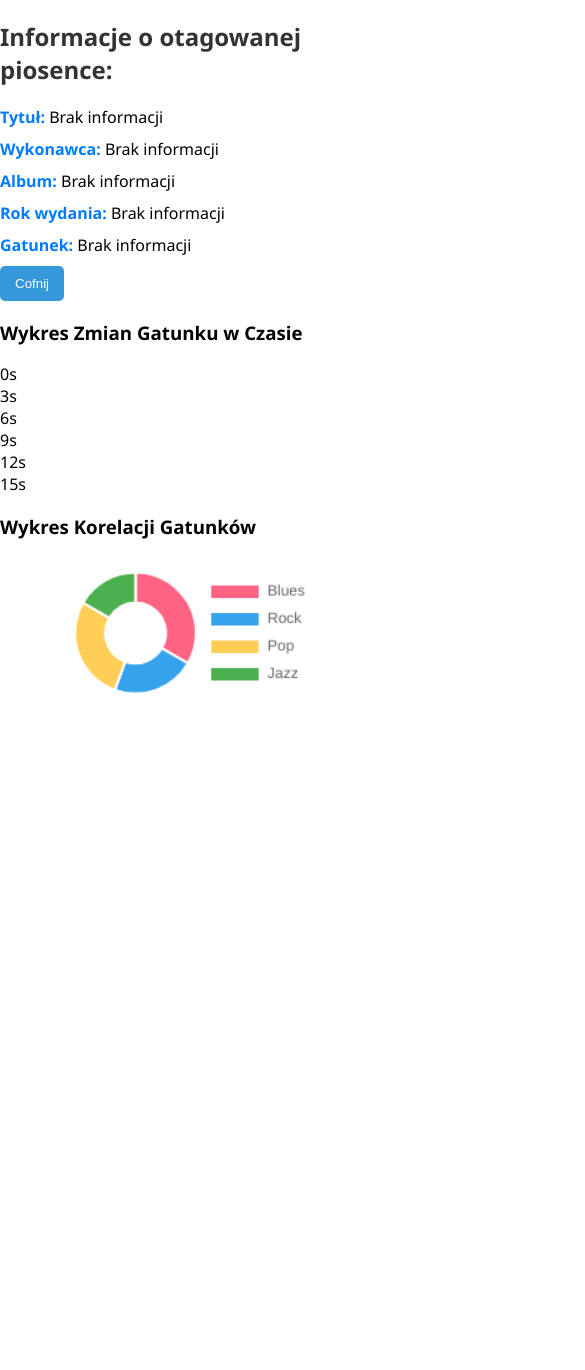
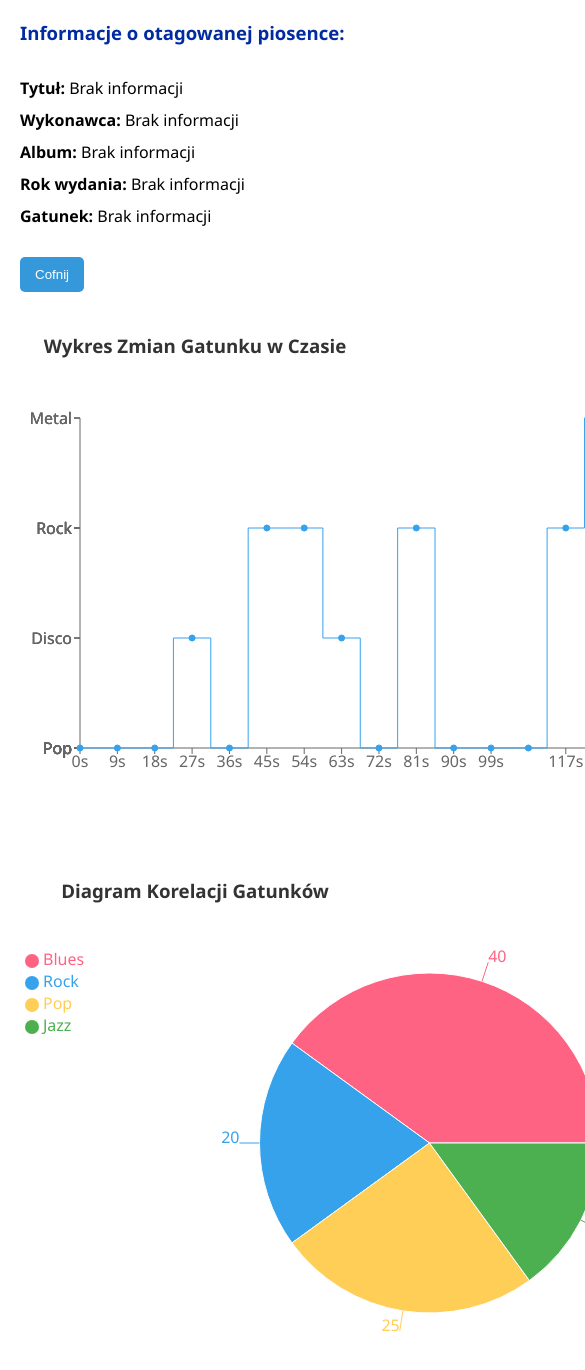
Before and after one commit to kamka5/music_genre_classification, a React (Create React App) app: page /tagged-song-info in a window 390 px wide. Shown: the top 1370 px of the page, 585 px wide, since content can reach past the window. Before the commit the page ends 844 px from the top, so only its background shows below. Built offline with nearby package versions, Linux system fonts and the light colour scheme.

Commit message:
sheeeiiiitt

```diff
--- a/package.json
+++ b/package.json
@@ -3,6 +3,8 @@
   "version": "0.1.0",
   "private": true,
   "dependencies": {
+    "@canvasjs/charts": "^3.7.37",
+    "@canvasjs/react-charts": "^1.0.0",
     "@testing-library/jest-dom": "^5.17.0",
     "@testing-library/react": "^13.4.0",
     "@testing-library/user-event": "^13.5.0",
@@ -17,6 +19,7 @@
     "react-dom": "^18.2.0",
     "react-router-dom": "^6.21.0",
     "react-scripts": "5.0.1",
+    "recharts": "^2.11.0",
     "styled-components": "^6.1.8",
     "web-vitals": "^2.1.4"
   },
--- a/src/components/HomePage/Home.module.css
+++ b/src/components/HomePage/Home.module.css
@@ -5,7 +5,7 @@ body {
 }
 
 .container {
-  max-width: 80%;
+  max-width: 88%;
   margin: 0 auto;
 }
 
@@ -72,10 +72,32 @@ nav a:hover {
   margin-top: 7%;
 }
 
+.centeredContainer {
+  display: flex;
+  justify-content: center;
+  align-items: center;
+  height: 100vh; /* opcjonalnie, aby wyśrodkować na całej wysokości ekranu */
+}
+
+.centeredContent {
+  text-align: center;
+}
+
+.editTagH3{
+  margin-top: 3%;
+  text-align: left;
+}
+
 .successMessage {
   color: rgb(0, 16, 137);
   font-weight: bold;
   margin-bottom: 0.6em;
+}
+
+.songTitle{
+  font-family:'Franklin Gothic Medium', 'Arial Narrow', Arial, sans-serif;
+  letter-spacing: 1px;
+  color: #0065a9;
 }
 
 /* Arkusz stylów (styles.css) */
--- a/src/components/MyAccountPage/MyAccount.module.css
+++ b/src/components/MyAccountPage/MyAccount.module.css
@@ -28,7 +28,7 @@ a:hover {
 }
 
 canvas {
-  scale: 125%;
+  scale: 145%;
   margin: 8% 0;
 }
 
--- a/src/components/NotificationComponent/Notification.jsx
+++ /dev/null
@@ -1,25 +0,0 @@
-// NotificationComponent.js
-import React, { useState, useEffect } from "react";
-import styles from "./Notification.module.css"; // Zaimportuj plik ze stylami
-
-const NotificationComponent = ({ message, onClose }) => {
-  const [isVisible, setIsVisible] = useState(true);
-
-  useEffect(() => {
-    const timer = setTimeout(() => {
-      setIsVisible(false);
-      onClose();
-    }, 12000); // Ukryj powiadomienie po 10 sekundach
-
-    return () => clearTimeout(timer);
-  }, [onClose]);
-
-  return isVisible ? (
-    <div className={styles.notification}>
-      <p dangerouslySetInnerHTML={{ __html: message }} />
-      <button onClick={() => setIsVisible(false)}>Zamknij</button>
-    </div>
-  ) : null;
-};
-
-export default NotificationComponent;
--- a/src/components/NotificationComponent/Notification.module.css
+++ /dev/null
@@ -1,20 +0,0 @@
-/* Notification.module.css */
-.notification {
-  position: fixed;
-  top: 10px;
-  right: 10px;
-  padding: 10px;
-  background-color: #5260db;
-  color: white;
-  border-radius: 5px;
-  display: flex;
-  justify-content: space-between;
-  align-items: center;
-}
-
-.notification button {
-  background: none;
-  border: none;
-  color: white;
-  cursor: pointer;
-}
--- a/src/components/SongUploadForm/SongUpload.module.css
+++ b/src/components/SongUploadForm/SongUpload.module.css
@@ -46,3 +46,9 @@
   color: #00325a;
   font-weight: bold;
 }
+
+@media (max-width: 500px) {
+  .customUploadButton {
+    margin-top: 25%; /* Dostosuj szerokość logo dla mniejszych ekranów */
+  }
+}
--- a/src/components/TaggedSongInfo/TaggedSongInfo.jsx
+++ b/src/components/TaggedSongInfo/TaggedSongInfo.jsx
@@ -1,9 +1,18 @@
-// TaggedSongInfo.jsx
 import React from "react";
-import { Container, Row, Col, Button, ProgressBar } from "react-bootstrap";
-import { Doughnut } from "react-chartjs-2";
+import { Container, Row, Col, Button } from "react-bootstrap";
+import {
+  LineChart,
+  Line,
+  PieChart,
+  Pie,
+  Tooltip,
+  Cell,
+  XAxis,
+  YAxis,
+  Legend as RechartsLegend,
+} from "recharts";
 import { useNavigate, useLocation } from "react-router-dom";
-import "./TaggedSongInfo.module.css";
+import styles from "./TaggedSongInfo.module.css";
 
 const TaggedSongInfo = () => {
   const navigate = useNavigate();
@@ -11,50 +20,52 @@ const TaggedSongInfo = () => {
   const editedTags = location.state?.editedTags || {};
 
   const handleGoBack = () => {
-    navigate(-1); // -1 oznacza powrót do poprzedniej strony
+    navigate(-1);
   };
 
-  // Mockowe dane dla wykresu czasowego
-  const timeChartData = {
-    labels: ["0s", "3s", "6s", "9s", "12s", "15s"],
-    datasets: [
-      {
-        label: "Zmiana Gatunku w Czasie",
-        data: [editedTags.genre, "rock", "pop", "jazz", "blues", "rock"],
-        fill: false,
-        borderColor: "rgba(75,192,192,1)",
-        lineTension: 0.1,
-      },
-    ],
-  };
+  const genres = [
+    "Pop",
+    "Pop",
+    "Pop",
+    "Disco",
+    "Pop",
+    "Rock",
+    "Rock",
+    "Disco",
+    "Pop",
+    "Rock",
+    "Pop",
+    "Pop",
+    "Pop",
+    "Rock",
+    "Metal",
+    "Metal",
+    "Pop",
+    "Rock",
+    "Metal",
+    "Disco",
+  ];
 
-  // Mockowe dane dla wykresu korelacji gatunków
-  const correlationChartData = {
-    labels: ["Blues", "Rock", "Pop", "Jazz"],
-    datasets: [
-      {
-        data: [30, 20, 25, 15],
-        backgroundColor: ["#FF6384", "#36A2EB", "#FFCE56", "#4CAF50"],
-        hoverBackgroundColor: ["#FF6384", "#36A2EB", "#FFCE56", "#4CAF50"],
-      },
-    ],
-  };
+  const timeChartData = genres.map((genre, index) => ({
+    time: `${index * 9}s`,
+    genre: genre,
+  }));
 
-  // Konfiguracja dla wykresu korelacji gatunków
-  const correlationChartOptions = {
-    legend: {
-      display: true,
-      position: "right", // Możesz dostosować pozycję legendy
-    },
-    maintainAspectRatio: false, // Ustawienie utrzymania proporcji
-    responsive: true, // Włączenie responsywności
-  };
+  const correlationChartData = [
+    { name: "Blues", value: 40, color: "#FF6384" },
+    { name: "Rock", value: 20, color: "#36A2EB" },
+    { name: "Pop", value: 25, color: "#FFCE56" },
+    { name: "Jazz", value: 15, color: "#4CAF50" },
+  ];
 
   return (
-    <Container>
+    <Container className={styles.container}>
       <Row>
         <Col>
-          <h2>Informacje o otagowanej piosence:</h2>
+          <h1 className={styles.songInfoTitle}>
+            Informacje o otagowanej piosence:
+          </h1>
+          <br />
           <p>
             <strong>Tytuł:</strong> {editedTags.title || "Brak informacji"}
           </p>
@@ -70,36 +81,69 @@ const TaggedSongInfo = () => {
           <p>
             <strong>Gatunek:</strong> {editedTags.genre || "Brak informacji"}
           </p>
+          <br />
           <Button variant="primary" onClick={handleGoBack}>
             Cofnij
           </Button>
         </Col>
       </Row>
+      <br />
       <Row>
         <Col>
           <h3>Wykres Zmian Gatunku w Czasie</h3>
-          <div style={{ maxWidth: "100%", margin: "0 auto" }}>
-            <ProgressBar>
-              {timeChartData.labels.map((label, index) => (
-                <ProgressBar
-                  key={index}
-                  variant="info"
-                  now={(index / (timeChartData.labels.length - 1)) * 100}
-                  label={label}
-                />
-              ))}
-            </ProgressBar>
+          <div className={styles.chartContainer}>
+            <LineChart
+              width={800}
+              height={400}
+              data={timeChartData}
+              margin={{ top: 20, right: 30, left: 0, bottom: 20 }}
+            >
+              <XAxis dataKey="time" />
+              <YAxis
+                type="category"
+                dataKey="genre"
+                tickCount={4}
+                domain={genres}
+                ticks={genres}
+                tickFormatter={(value) => value}
+              />
+              <Tooltip />
+              <Line
+                type="step"
+                dataKey="genre"
+                stroke="#36A2EB" // Zmiana koloru na niebieski
+                fill="#36A2EB"
+                connectNulls={false}
+                name="Gatunek"
+              />
+            </LineChart>
           </div>
         </Col>
       </Row>
+      <br />
       <Row>
         <Col>
-          <h3>Wykres Korelacji Gatunków</h3>
-          <div style={{ maxWidth: "50%", margin: "0 auto" }}>
-            <Doughnut
-              data={correlationChartData}
-              options={correlationChartOptions}
-            />
+          <h3>Diagram Korelacji Gatunków</h3>
+          <div className={styles.chartContainer}>
+            <PieChart width={750} height={400}>
+              <Pie
+                dataKey="value"
+                data={correlationChartData}
+                outerRadius={170}
+                label
+              >
+                {correlationChartData.map((entry, index) => (
+                  <Cell key={`cell-${index}`} fill={entry.color} />
+                ))}
+              </Pie>
+              <RechartsLegend
+                verticalAlign="top"
+                align="left"
+                layout="vertical"
+                iconType="circle"
+              />
+              <Tooltip />
+            </PieChart>
           </div>
         </Col>
       </Row>
--- a/src/components/TaggedSongInfo/TaggedSongInfo.module.css
+++ b/src/components/TaggedSongInfo/TaggedSongInfo.module.css
@@ -1,20 +1,71 @@
 /* TaggedSongInfo.module.css */
 
 .container {
-  margin-top: 20px;
+  margin: 20px;
 }
 
-h2 {
+.songInfoTitle {
+  color: #002ba1;
+  text-align: left;
+}
+
+h3 {
   color: #333;
-  margin-bottom: 20px;
+  text-align: center;
+}
+
+p {
+  font-size: 16px;
+  margin-bottom: 8px;
 }
 
 strong {
-  color: #007bff;
+  font-weight: bold;
 }
 
-p {
-  margin-bottom: 10px;
+.btn-primary {
+  background-color: #007bff;
+  border: 1px solid #007bff;
+  margin-top: 10px;
 }
 
-/* Add more styles as needed */
+.btn-primary:hover {
+  background-color: #0056b3;
+  border: 1px solid #0056b3;
+}
+
+.progress-bar-info {
+  background-color: #007bff !important;
+  border: 1px solid #007bff;
+}
+
+.chartContainer {
+  max-width: 800px; /* Zwiększam maksymalną szerokość dla lepszego dopasowania wykresów */
+  margin: 40px auto;
+  text-align: left; /* Dodaję do lewej justyfikacji dla jednolitego wyglądu */
+}
+
+.chart-legend {
+  list-style: none;
+  padding: 0;
+  margin: 0;
+  text-align: right;
+}
+
+.chart-legend li {
+  display: inline-block;
+  margin-right: 10px;
+}
+
+.chart-legend span {
+  display: inline-block;
+  width: 12px;
+  height: 12px;
+  margin-right: 5px;
+}
+
+@media (max-width: 768px) {
+  .chartContainer {
+    max-width: 100%;
+  }
+}
```
Also changed, not shown: src/components/HomePage/Home.jsx (+9 -26 lines), src/components/MyAccountPage/MyAccount.jsx (+6 -21 lines), src/components/MyAccountPage/SongList.jsx (+48 -8 lines), src/components/MyAccountPage/SongList.module.css (added, +49 -0 lines), 1 other file (tests, documents, lock files or other folders).
